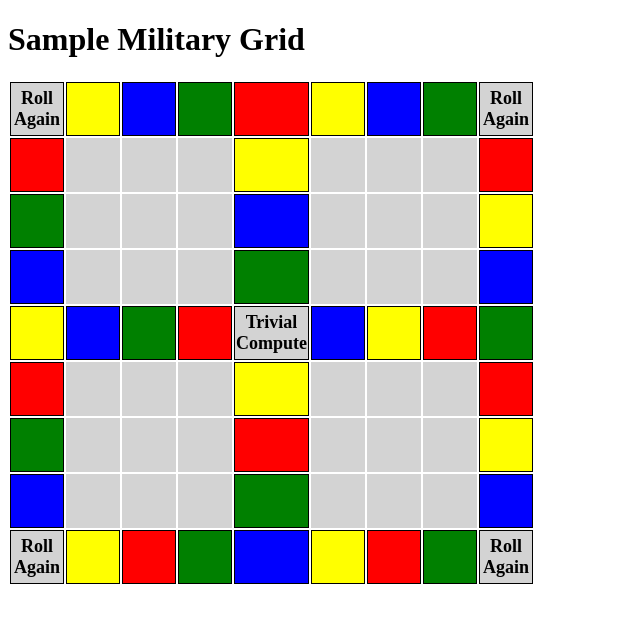
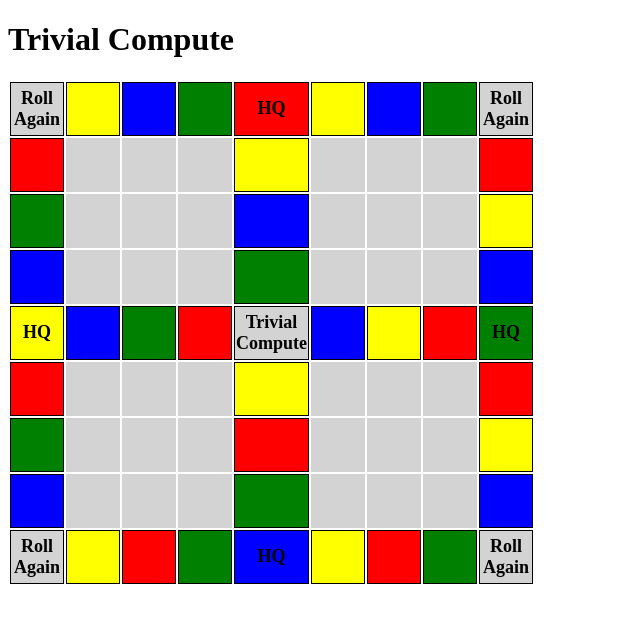
Before and after one commit to alexr-code1/trivial_project, a Flask app: page / in a window 1280 px wide. Shown: the top 623 px of the page, without its empty margins (0-640 px from the left). Run offline with Flask 3, Linux system fonts and the light colour scheme; some libraries are stand-ins or nearby versions.

Commit message:
Update index.html

```diff
--- a/templates/index.html
+++ b/templates/index.html
@@ -1,11 +1,11 @@
 <!DOCTYPE html>
 <html>
 <head>
-    <title>Sample Military Grid</title>
+    <title>Trivial Compute</title>
     <link rel="stylesheet" type="text/css" href="{{ url_for('static', filename='styles.css') }}">
 </head>
 <body>
-    <h1>Sample Military Grid</h1>
+    <h1>Trivial Compute</h1>
     <div id="grid-container">
         <table id="grid">
             <tr>
@@ -13,7 +13,7 @@
                 <td id="cell-A2" class="highlighted yellow"></td>
                 <td id="cell-A3" class="highlighted blue"></td>
                 <td id="cell-A4" class="highlighted green"></td>
-                <td id="cell-A5" class="highlighted red"></td>
+                <td id="cell-A5" class="highlighted red">HQ</td>
                 <td id="cell-A6" class="highlighted yellow"></td>
                 <td id="cell-A7" class="highlighted blue"></td>
                 <td id="cell-A8" class="highlighted green"></td>
@@ -53,7 +53,7 @@
                 <td id="cell-D9" class="highlighted blue"></td>
             </tr>
             <tr>
-                <td id="cell-E1" class="highlighted yellow"></td>
+                <td id="cell-E1" class="highlighted yellow">HQ</td>
                 <td id="cell-E2" class="highlighted blue"></td>
                 <td id="cell-E3" class="highlighted green"></td>
                 <td id="cell-E4" class="highlighted red"></td>
@@ -61,7 +61,7 @@
                 <td id="cell-E6" class="highlighted blue"></td>
                 <td id="cell-E7" class="highlighted yellow"></td>
                 <td id="cell-E8" class="highlighted red"></td>
-                <td id="cell-E9" class="highlighted green"></td>
+                <td id="cell-E9" class="highlighted green">HQ</td>
             </tr>
             <tr>
                 <td id="cell-F1" class="highlighted red"></td>
@@ -101,7 +101,7 @@
                 <td id="cell-I2" class="highlighted yellow"></td>
                 <td id="cell-I3" class="highlighted red"></td>
                 <td id="cell-I4" class="highlighted green"></td>
-                <td id="cell-I5" class="highlighted blue"></td>
+                <td id="cell-I5" class="highlighted blue">HQ</td>
                 <td id="cell-I6" class="highlighted yellow"></td>
                 <td id="cell-I7" class="highlighted red"></td>
                 <td id="cell-I8" class="highlighted green"></td>
```
